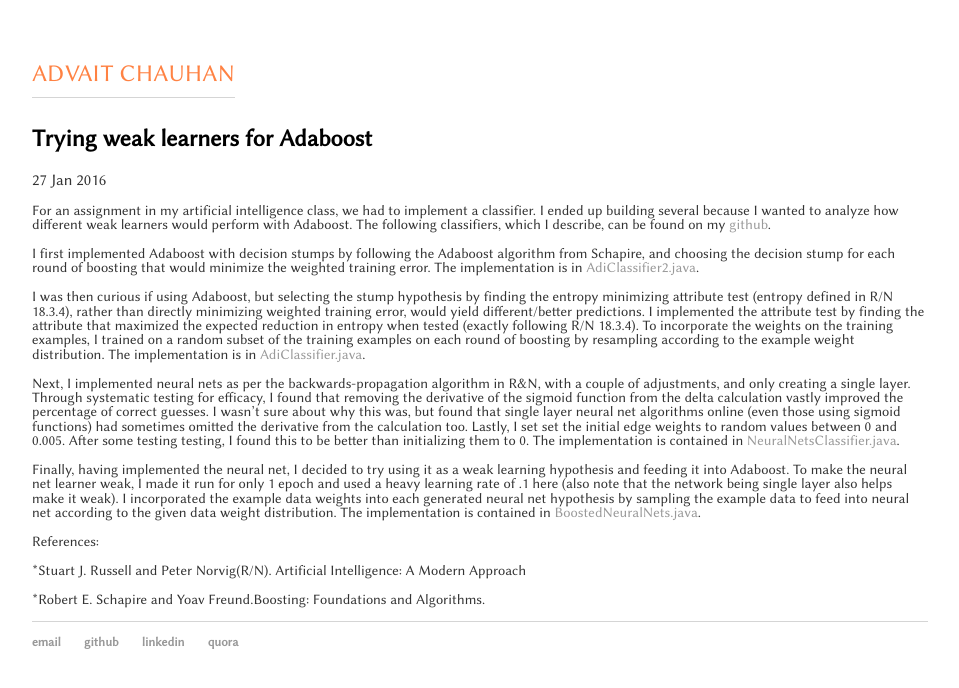
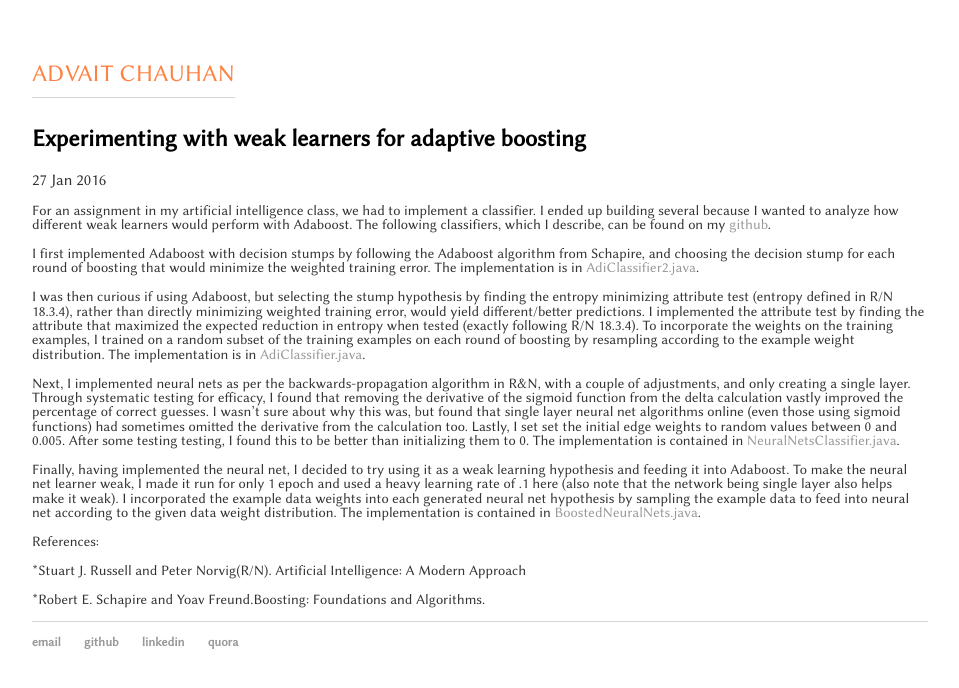
Before and after one commit to advaitchauhan/advaitchauhan.github.io, a Jekyll site: the page built from _posts/2015-01-27-weak_learners.md, in a window 1280 px wide. Shown: the top 688 px of the page, without its empty margins (160-1119 px from the left). Built offline with Jekyll 4.4.1, drawn with Linux system fonts in a browser that asks for light colours.

Commit message:
Update 2015-01-27-weak_learners.md

```diff
--- a/_posts/2015-01-27-weak_learners.md
+++ b/_posts/2015-01-27-weak_learners.md
@@ -1,6 +1,6 @@
 ---
 layout: post
-title: "Trying weak learners for Adaboost"
+title: "Experimenting with weak learners for adaptive boosting"
 date: 2016-01-27
 ---
 
```
